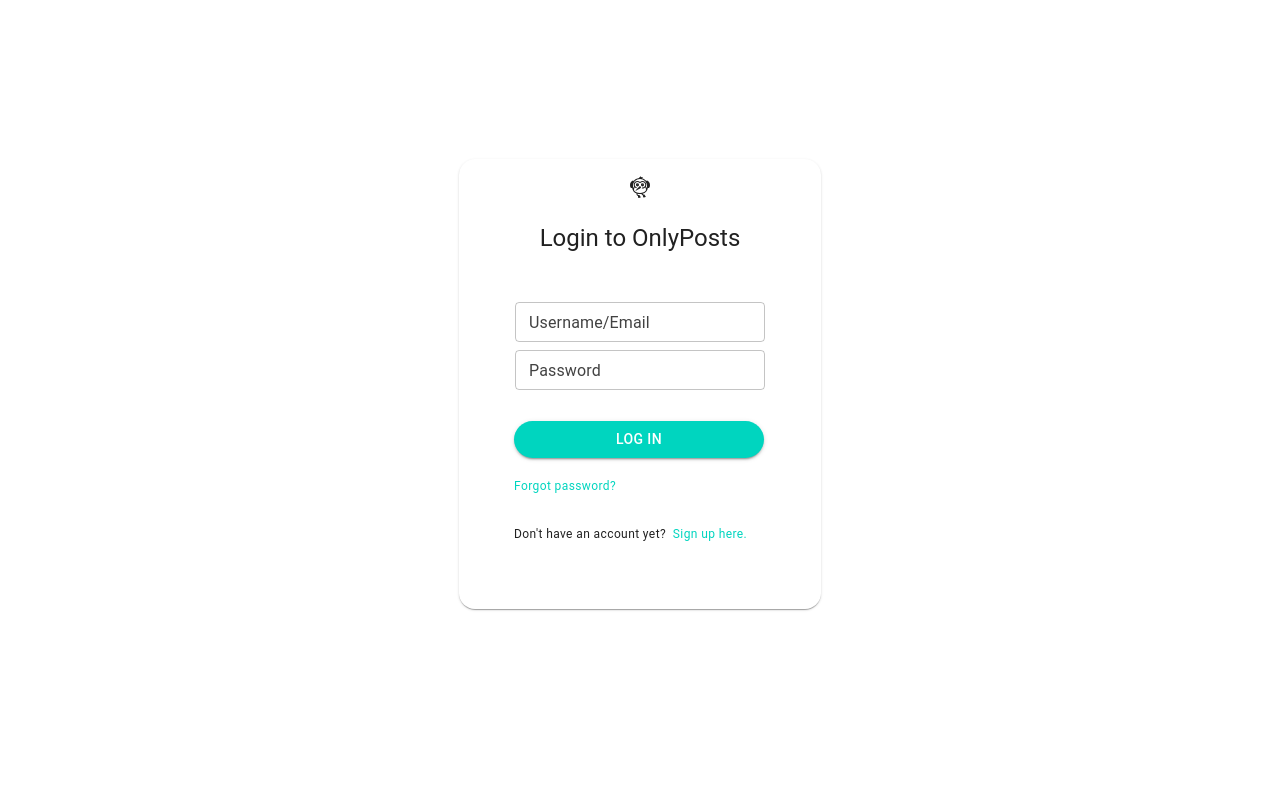
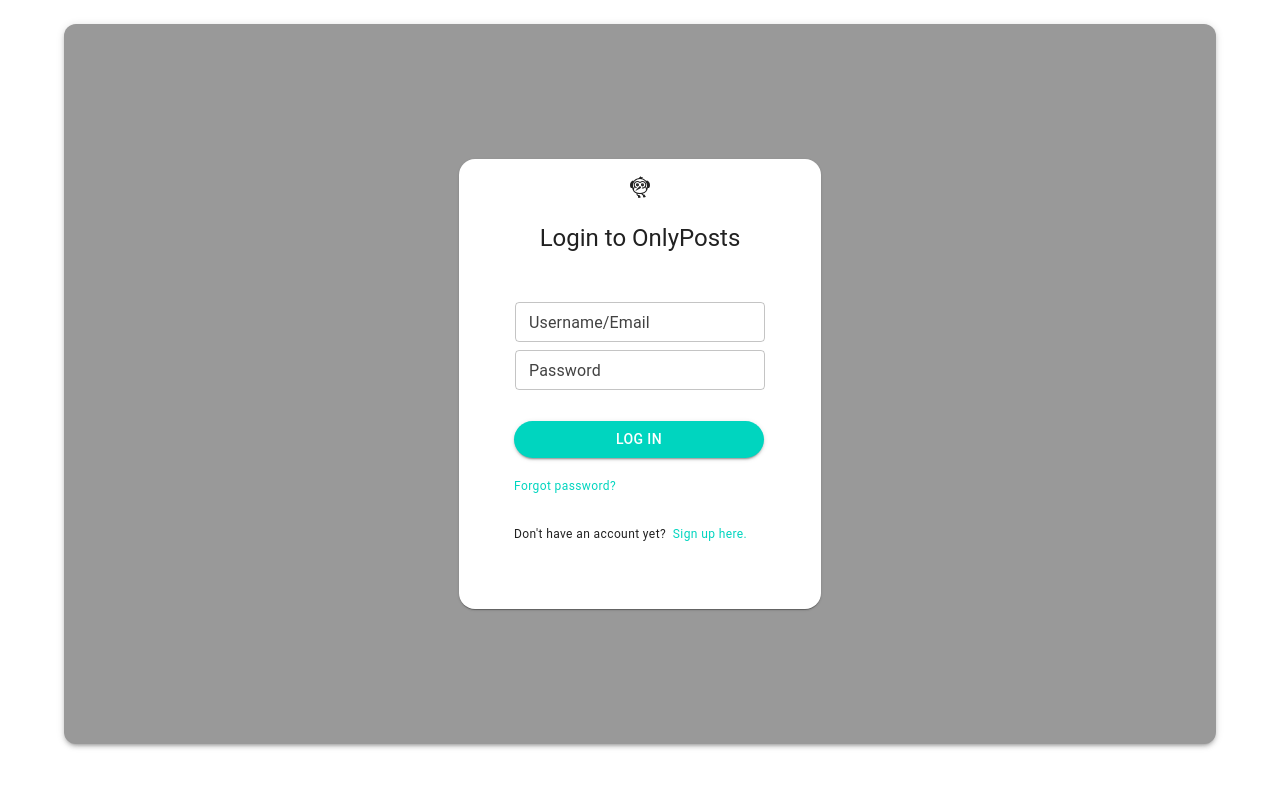
Before and after one commit to React-Revalida/socmed-app-frontend, a React (Create React App) app: page /login in a window 1280 px wide. Shown: the top 788 px of the page. Built offline with nearby package versions, Linux system fonts and the light colour scheme.

Commit message:
added initial bg color to login and register

```diff
--- a/src/pages/LoginPage.jsx
+++ b/src/pages/LoginPage.jsx
@@ -9,6 +9,7 @@ const LoginPage = () => {
       justifyContent="center"
       alignItems="center"
       minHeight="90vh"
+      sx={{ backgroundColor: "#999999", boxShadow: 3, borderRadius: 3 }}
     >
       <LoginForm />
     </Box>
--- a/src/pages/RegisterPage.jsx
+++ b/src/pages/RegisterPage.jsx
@@ -9,6 +9,7 @@ const RegisterPage = () => {
       justifyContent="center"
       alignItems="center"
       minHeight="90vh"
+      sx={{ backgroundColor: "#999999", boxShadow: 3, borderRadius: 3 }}
     >
       <LoginForm />
     </Box>
```
